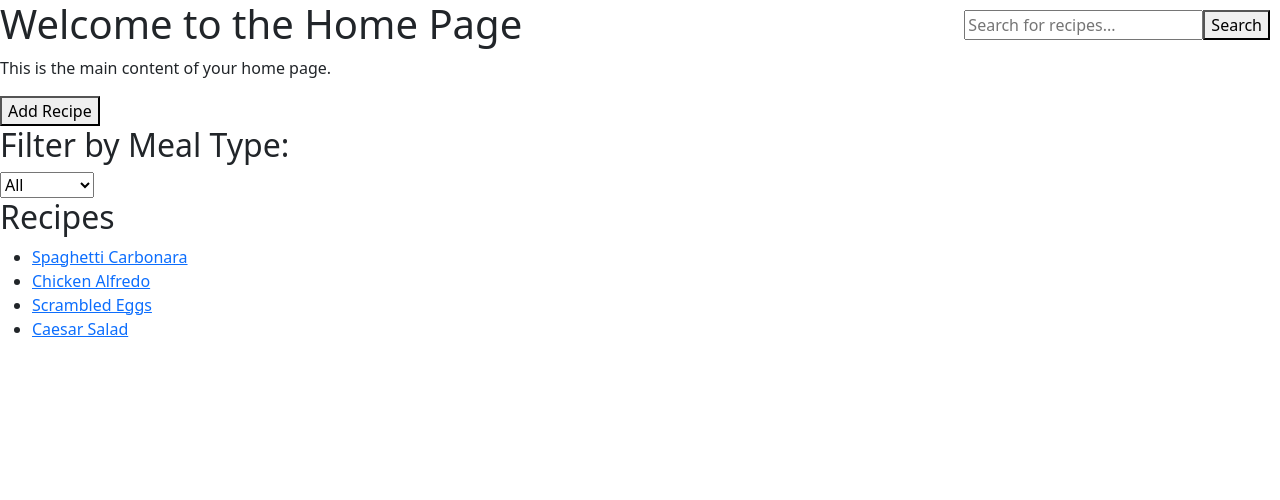
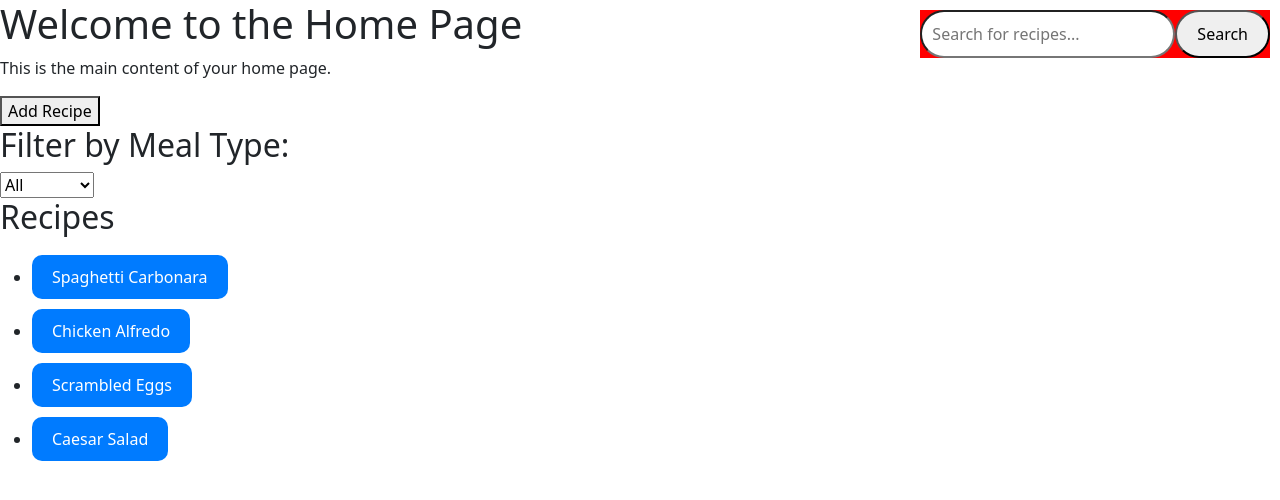
Before and after one commit to infuriated-mink/Semester2-MidtermSprint, a React (Create React App) app in the folder react-login/: page /home in a window 1280 px wide. Shown: the top 500 px of the page. Built offline with nearby package versions, Linux system fonts and the light colour scheme.

Commit message:
added css branch

```diff
--- a/react-login/src/components/RecipeSearch.js
+++ b/react-login/src/components/RecipeSearch.js
@@ -13,17 +13,18 @@ function RecipeSearch({ onSearch }) {
   };
 
   return (
-    <div>
+    <div className="rectangle-whatever">
       <input
+        className="rounded-search-bar"
         type="text"
         placeholder="Search for recipes..."
         value={searchQuery}
         onChange={(e) => setSearchQuery(e.target.value)}
       />
-      <button onClick={handleSearch}>Search</button>
+      <button className="rounded-search-button" onClick={handleSearch}>Search</button>
       {
         searchQuery && (
-          <button onClick={handleClearSearch}>Clear</button>
+          <button className="rounded-search-button" onClick={handleClearSearch}>Clear</button>
         )}
     </div>
   );
--- a/react-login/src/index.css
+++ b/react-login/src/index.css
@@ -51,10 +51,10 @@ label {
   font-weight: 600;
   color: rgb(34, 34, 34);
 }
+
 .rounded-search-bar {
   border-radius: 25px;
   padding: 10px;
-  width: 200px;
 }
 
 .rounded-search-button {
@@ -72,7 +72,7 @@ label {
   right: 10px;
 }
 
-add-item-link {
+.add-item-link {
   display: inline-block;
   background-color: #007bff;
   color: white;
@@ -84,5 +84,10 @@ add-item-link {
 }
 
 .add-item-link:hover {
-  background-color: #0056b3;
+  background-color: green;
 }
+
+
+.rectangle-whatever {
+  background-color: red;
+}
--- a/react-login/src/pages/Home.js
+++ b/react-login/src/pages/Home.js
@@ -53,7 +53,6 @@ function Home() {
     <div className="home-container">
       <div className="top-right">
         <RecipeSearch onSearch={setSearchQuery} />
-
       </div>
 
       <h1>Welcome to the Home Page</h1>
@@ -74,12 +73,12 @@ function Home() {
         {searchQuery
           ? searchResults?.map((recipe) => (
             <li key={recipe.id}>
-              <Link to={`/recipe/${recipe.id}`}>{recipe.name}</Link>
+              <Link className="add-item-link" to={`/recipe/${recipe.id}`}>{recipe.name}</Link>
             </li>
           ))
           : filteredRecipes?.map(recipe => (
             <li key={recipe.id}>
-              <Link to={`/recipe/${recipe.id}`}>{recipe.name}</Link>
+              <Link className="add-item-link" to={`/recipe/${recipe.id}`}>{recipe.name}</Link>
             </li>
           ))
         }
```
